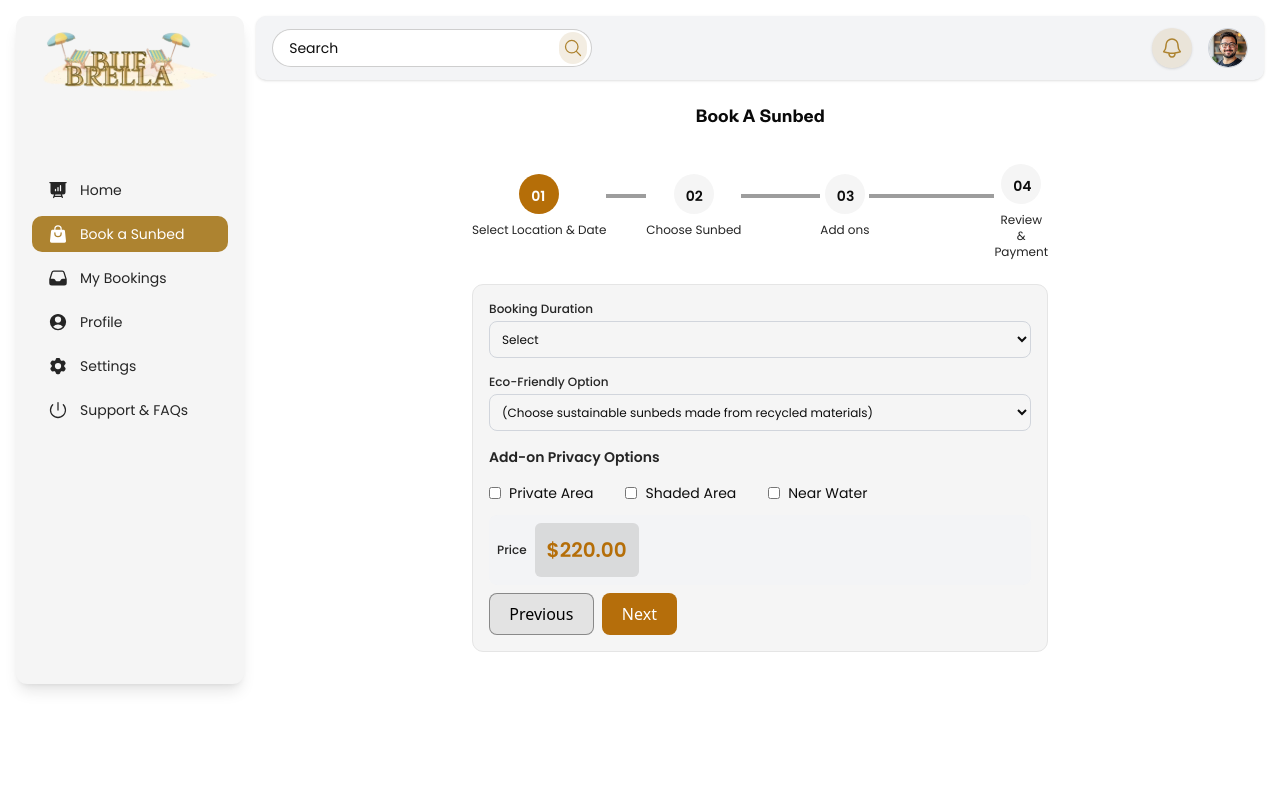
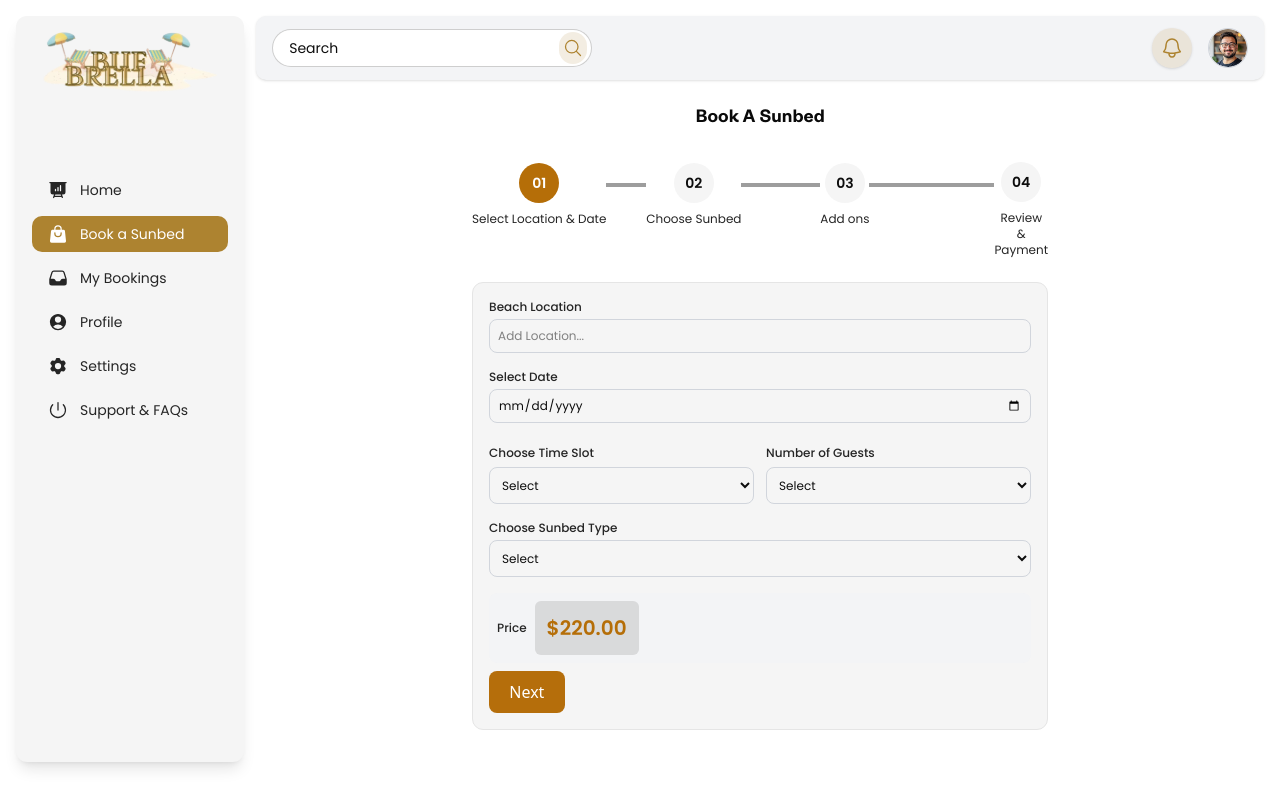
Before and after one commit to Mjkwebdev/my-shadcn-project, a React (Vite) app: page /book-sunbed in a window 1280 px wide. Built offline with nearby package versions, Linux system fonts and the light colour scheme.

Commit message:
stepper styling updated

```diff
--- a/src/MainComponent/Stepper.tsx
+++ b/src/MainComponent/Stepper.tsx
@@ -19,8 +19,8 @@ const Stepper: React.FC<StepperProps> = ({ steps, currentStep }) => {
       {steps.map((step, index) => (
         <li
           key={index}
-          className={`flex justify-start items-start  ${
-            index === steps.length - 1 ? "xl:pt-3" : "w-full"
+          className={`flex  ${
+            index === steps.length - 1 ? "pt-[30px]" : "w-full"
           }`}
         >
           <div className="flex justify-center items-center flex-col">
@@ -30,7 +30,7 @@ const Stepper: React.FC<StepperProps> = ({ steps, currentStep }) => {
               } rounded-full`}
             >
               <span
-                className={`w-4 h-4 text-sm font-semibold font-[poppins] rounded-full ${
+                className={`text-sm font-semibold font-[poppins] rounded-full ${
                   currentStep >= index + 1 ? "text-white" : "text-[#0d0d0d]"
                 }`}
               >
@@ -38,7 +38,6 @@ const Stepper: React.FC<StepperProps> = ({ steps, currentStep }) => {
               </span>
             </span>
             <div className="hidden xl:block text-center mt-2">
-              {/* <p className="text-[#252525] font-[poppins] text-xs font-normal">{step.label}</p> */}
               <p className="text-[#252525] font-[poppins] text-xs font-normal">
                 {step.description}
               </p>
@@ -48,7 +47,7 @@ const Stepper: React.FC<StepperProps> = ({ steps, currentStep }) => {
           {/* Line between steps */}
           {index < steps.length - 1 && (
             <div
-              className={`h-1 flex-1 mt-5  ${
+              className={`h-1 items-center justify-center flex-1 mt-5  ${
                 currentStep >= index + 2 ? "bg-[#b56e08]" : " bg-[#9d9d9d]"
               }`}
             ></div>
@@ -69,14 +68,16 @@ const StepperWithContent: React.FC = () => {
   const [currentStep, setCurrentStep] = useState(1);
 
   const nextStep = () => {
-    if (currentStep < steps.length - 1) {
+    if (currentStep < steps.length) {
       setCurrentStep(currentStep + 1);
       console.log("Next Step:", currentStep + 1); // Debugging
     }
   };
 
+  console.log("currentStep", currentStep);
+
   const prevStep = () => {
-    if (currentStep > 0) {
+    if (currentStep > 1) {
       setCurrentStep(currentStep - 1);
       console.log("Previous Step:", currentStep - 1); // Debugging
     }
@@ -84,7 +85,7 @@ const StepperWithContent: React.FC = () => {
 
   return (
     <div className="max-w-xl mt-6 mx-auto">
-      <h2 className="text-lg mb-5 font-[ambit] font-bold text-center">
+      <h2 className="text-lg font-[ambit] font-bold text-center">
         Book A Sunbed
       </h2>
       {/* Stepper Component */}
@@ -92,16 +93,16 @@ const StepperWithContent: React.FC = () => {
 
       {/* Step Content */}
       <div className="mt-6 p-4 border rounded-[11px] bg-[#f5f5f5] text-left">
-        {currentStep === 0 && <StepperForm1 />}
-        {currentStep === 1 && <StepperForm2 />}
-        {currentStep === 2 && <div> Review & Submit in Step 3</div>}
-        {currentStep === 3 && (
+        {currentStep === 1 && <StepperForm1 />}
+        {currentStep === 2 && <StepperForm2 />}
+        {currentStep === 3 && <div> Review & Submit in Step 3</div>}
+        {currentStep === 4 && (
           <div className="text-lg font-semibold">
             ✅ Completed! Step 4 is Done
           </div>
         )}
 
-        {currentStep > 0 && (
+        {currentStep > 1 && (
           <Button
             className="mt-2 mr-2"
             disabled={currentStep === steps.length + 1}
@@ -111,10 +112,10 @@ const StepperWithContent: React.FC = () => {
             Previous
           </Button>
         )}
-        {currentStep < 3 && (
+        {currentStep < steps.length && (
           <Button
             className="mt-2"
-            disabled={currentStep === steps.length - 1}
+            disabled={currentStep === steps.length}
             onClick={nextStep}
             variant={"booknow"}
           >
--- a/src/index.css
+++ b/src/index.css
@@ -2,7 +2,7 @@
 @import url("https://fonts.googleapis.com/css2?family=Poppins:ital,wght@0,100;0,200;0,300;0,400;0,500;0,600;0,700;0,800;0,900;1,100;1,200;1,300;1,400;1,500;1,600;1,700;1,800;1,900&display=swap");
 @font-face {
   font-family: "Ambit";
-  src: url("../public/fonts/Ambit-Bold.otf") format("truetype");
+  src: url("/fonts/Ambit-Bold.otf") format("truetype");
   font-weight: bold;
   font-style: normal;
 }
```
